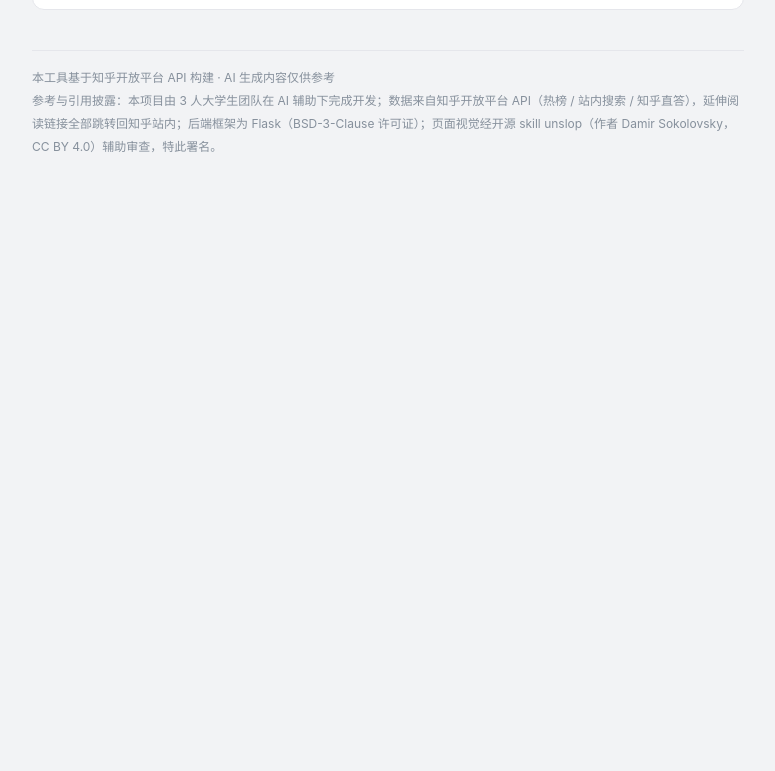
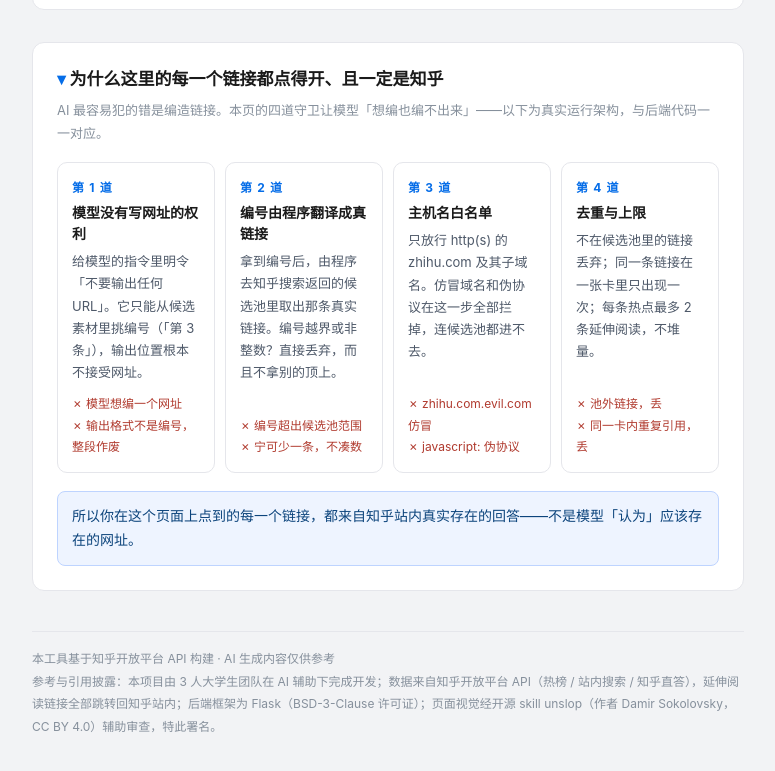
Before and after one commit to youcare7/zhihu-hot-digest, a plain HTML site: page demo/index.html in a window 1280 px wide. Shown: the part 2298-3069 px from the top of the page, without its empty margins (252-1027 px from the left). Before the commit the page ends 2521 px from the top, so only its background shows below. Drawn offline with Linux system fonts and the light colour scheme.

Commit message:
feat(demo): 页脚上方新增「链接守卫」可视化区块——四道防幻觉防线从隐形技术资产翻译为评委可见语言
- 四格链路：模型不输出 URL / 编号映射 / 主机名白名单 / 去重+上限2，各配真实拦截例子
- 文案与 app.py assemble_reading、_is_zhihu_url、PROMPT 第136行逐条核对一致
- 纯展示层改动：details 折叠区块，零数据链路改动；移动端 600px 折单列
- mock 模式全链路实测通过（10/10 生成 + 守卫区块随页面 200 返回）

```diff
--- a/demo/index.html
+++ b/demo/index.html
@@ -162,6 +162,45 @@
   .reading .reason { color: var(--muted); font-size: 13px; }
   .reading .dead { color: #a9aeb8; }
 
+  /* v2：链接守卫（防幻觉架构可视化，纯展示，数据链路见 app.py assemble_reading） */
+  .guard {
+    margin-top: 32px; background: var(--paper); border: 1px solid var(--line);
+    border-radius: 12px; padding: 24px;
+  }
+  .guard summary {
+    cursor: pointer; list-style: none; font-size: 17px; font-weight: 700; line-height: 1.5;
+  }
+  .guard summary::-webkit-details-marker { display: none; }
+  .guard summary::before {
+    content: "▾ "; color: var(--blue); font-weight: 700;
+  }
+  .guard:not([open]) summary::before { content: "▸ "; }
+  .guard .guard-sub {
+    margin-top: 6px; font-size: 13px; color: var(--muted);
+  }
+  .guard .guard-chain {
+    display: grid; grid-template-columns: repeat(4, 1fr); gap: 10px; margin-top: 18px;
+  }
+  .guard .gate {
+    border: 1px solid var(--line); border-radius: 10px; padding: 14px;
+    display: flex; flex-direction: column;
+  }
+  .guard .gate .gate-no {
+    font-size: 12px; font-weight: 700; letter-spacing: .1em; color: var(--blue);
+  }
+  .guard .gate h3 {
+    font-size: 14px; font-weight: 700; margin-top: 4px; line-height: 1.5;
+  }
+  .guard .gate p { font-size: 13px; color: #4e5969; margin-top: 6px; line-height: 1.7; }
+  .guard .gate .blocked {
+    margin-top: auto; padding-top: 10px; font-size: 12px; color: #b03a2e; line-height: 1.8;
+  }
+  .guard .gate .blocked span { display: block; }
+  .guard .guard-close {
+    margin-top: 18px; padding: 12px 14px; background: #eef4ff; border: 1px solid #bed4ff;
+    border-radius: 8px; font-size: 14px; color: #0c447c; line-height: 1.75;
+  }
+
   /* 页脚 */
   footer {
     margin-top: 40px; padding-top: 16px; border-top: 1px solid var(--line);
@@ -184,6 +223,7 @@
     .wrap { padding: 32px 16px 48px; }
     h1 { font-size: 28px; }
     .sides { grid-template-columns: 1fr; }
+    .guard .guard-chain { grid-template-columns: 1fr; }
     .digest { padding: 20px 18px 18px; }
     .digest .headline { font-size: 18px; }
     .digest .counts { grid-template-columns: 1fr; }
@@ -211,6 +251,50 @@
   <div id="notice" class="notice" hidden></div>
   <section id="digest" class="digest" hidden></section>
   <main id="cards"></main>
+
+  <details class="guard" open>
+    <summary>为什么这里的每一个链接都点得开、且一定是知乎</summary>
+    <p class="guard-sub">AI 最容易犯的错是编造链接。本页的四道守卫让模型「想编也编不出来」——以下为真实运行架构，与后端代码一一对应。</p>
+    <div class="guard-chain">
+      <div class="gate">
+        <span class="gate-no">第 1 道</span>
+        <h3>模型没有写网址的权利</h3>
+        <p>给模型的指令里明令「不要输出任何 URL」。它只能从候选素材里挑编号（「第 3 条」），输出位置根本不接受网址。</p>
+        <div class="blocked">
+          <span>✗ 模型想编一个网址</span>
+          <span>✗ 输出格式不是编号，整段作废</span>
+        </div>
+      </div>
+      <div class="gate">
+        <span class="gate-no">第 2 道</span>
+        <h3>编号由程序翻译成真链接</h3>
+        <p>拿到编号后，由程序去知乎搜索返回的候选池里取出那条真实链接。编号越界或非整数？直接丢弃，而且不拿别的顶上。</p>
+        <div class="blocked">
+          <span>✗ 编号超出候选池范围</span>
+          <span>✗ 宁可少一条，不凑数</span>
+        </div>
+      </div>
+      <div class="gate">
+        <span class="gate-no">第 3 道</span>
+        <h3>主机名白名单</h3>
+        <p>只放行 http(s) 的 zhihu.com 及其子域名。仿冒域名和伪协议在这一步全部拦掉，连候选池都进不去。</p>
+        <div class="blocked">
+          <span>✗ zhihu.com.evil.com 仿冒</span>
+          <span>✗ javascript: 伪协议</span>
+        </div>
+      </div>
+      <div class="gate">
+        <span class="gate-no">第 4 道</span>
+        <h3>去重与上限</h3>
+        <p>不在候选池里的链接丢弃；同一条链接在一张卡里只出现一次；每条热点最多 2 条延伸阅读，不堆量。</p>
+        <div class="blocked">
+          <span>✗ 池外链接，丢</span>
+          <span>✗ 同一卡内重复引用，丢</span>
+        </div>
+      </div>
+    </div>
+    <p class="guard-close">所以你在这个页面上点到的每一个链接，都来自知乎站内真实存在的回答——不是模型「认为」应该存在的网址。</p>
+  </details>
 
   <footer>
     <p>本工具基于知乎开放平台 API 构建 · AI 生成内容仅供参考</p>
```
